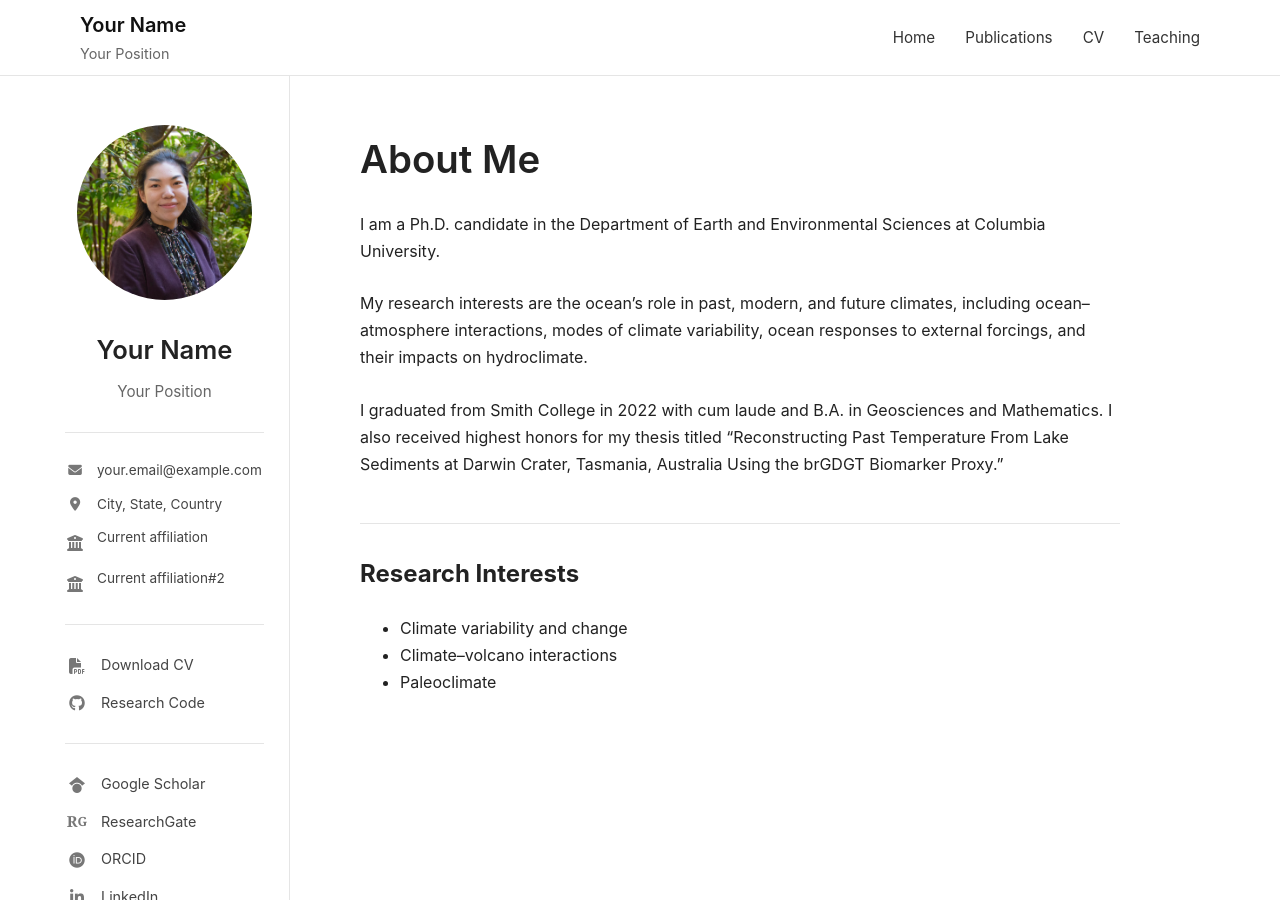
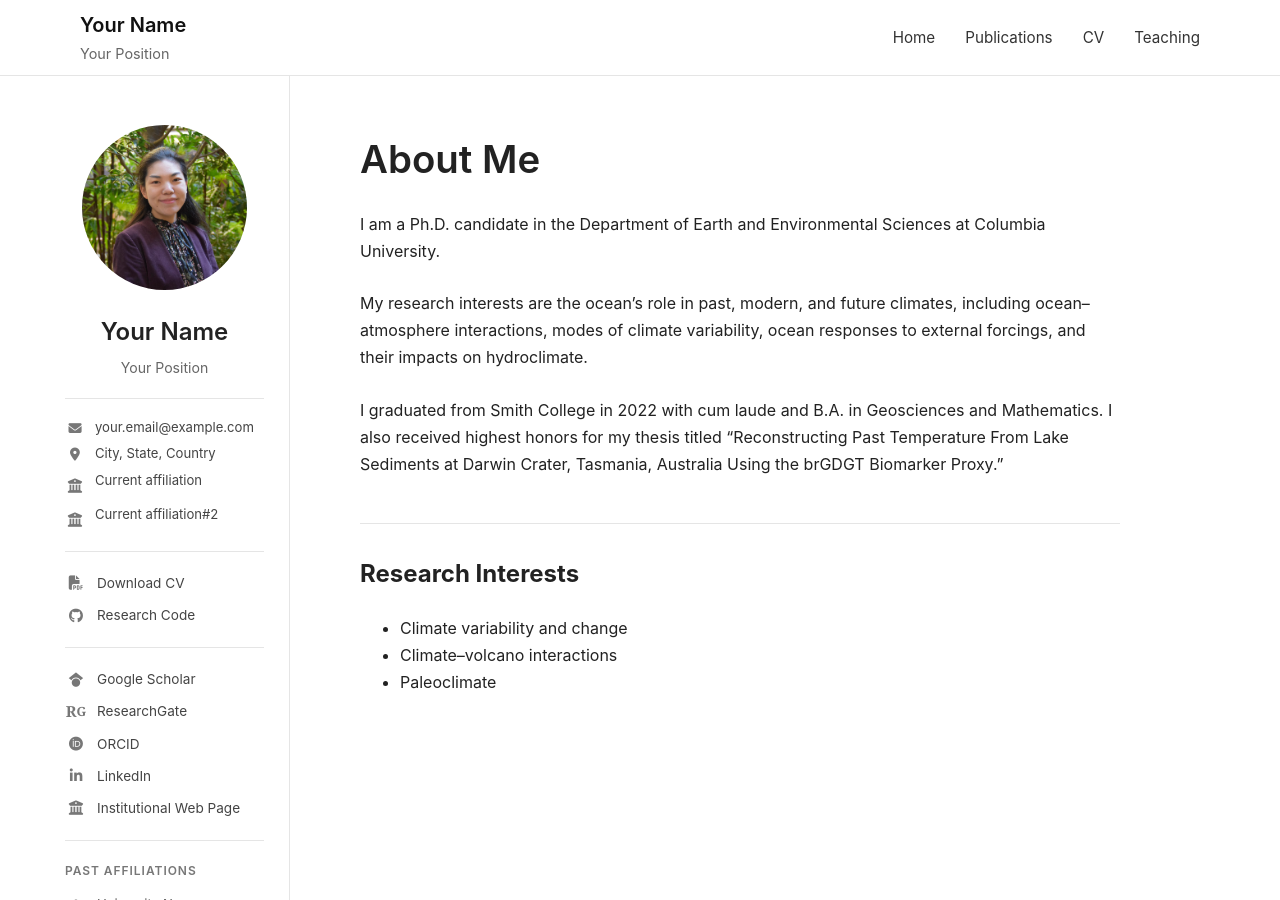
Before and after one commit to isugiura/isugiura.github.io, a Jekyll site: the page built from index.md, in a window 1280 px wide and 900 px high. Built offline with Jekyll 4.4.1, drawn with Linux system fonts in a browser that asks for light colours.

Commit message:
Update style.scss

```diff
--- a/assets/css/style.scss
+++ b/assets/css/style.scss
@@ -131,30 +131,30 @@ body {
 }
 
 .profile-photo {
-  width: 175px;
-  height: 175px;
+  width: 165px;
+  height: 165px;
 
   object-fit: cover;
 
   border-radius: 50%;
 
-  margin-bottom: 20px;
+  margin-bottom: 14px;
 }
 
 .sidebar h2 {
   margin: 0;
 
-  font-size: 1.6rem;
+  font-size: 1.5rem;
   font-weight: 600;
 }
 
 .position {
-  margin-top: 8px;
+  margin: 5px 0 0;
 
   color: #666;
 
-  font-size: 0.95rem;
-  line-height: 1.6;
+  font-size: 0.88rem;
+  line-height: 1.4;
 }
 
 
@@ -167,7 +167,7 @@ body {
 
   background: #e5e5e5;
 
-  margin: 28px 0;
+  margin: 20px 0;
 }
 
 
@@ -179,7 +179,7 @@ body {
   display: flex;
   flex-direction: column;
 
-  gap: 14px;
+  gap: 9px;
 
   text-align: left;
 }
@@ -189,15 +189,15 @@ body {
   display: flex;
   align-items: flex-start;
 
-  gap: 12px;
+  gap: 10px;
 
   color: #444;
 
   text-decoration: none;
 
-  font-size: 0.85rem;
+  font-size: 0.82rem;
 
-  line-height: 1.45;
+  line-height: 1.35;
 }
 
 .contact-info a:hover {
@@ -248,7 +248,7 @@ body {
   display: flex;
   flex-direction: column;
 
-  gap: 13px;
+  gap: 9px;
 
   text-align: left;
 }
@@ -257,13 +257,13 @@ body {
   display: flex;
   align-items: center;
 
-  gap: 12px;
+  gap: 10px;
 
   color: #444;
 
   text-decoration: none;
 
-  font-size: 0.9rem;
+  font-size: 0.85rem;
 
   transition: color 0.15s ease;
 }
@@ -281,7 +281,7 @@ body {
   display: flex;
   flex-direction: column;
 
-  gap: 13px;
+  gap: 9px;
 
   text-align: left;
 }
@@ -290,13 +290,13 @@ body {
   display: flex;
   align-items: center;
 
-  gap: 12px;
+  gap: 10px;
 
   color: #444;
 
   text-decoration: none;
 
-  font-size: 0.9rem;
+  font-size: 0.85rem;
 
   transition: color 0.15s ease;
 }
@@ -311,8 +311,8 @@ body {
    ========================= */
 
 .icon {
-  width: 24px;
-  height: 24px;
+  width: 22px;
+  height: 22px;
 
   display: inline-flex;
 
@@ -321,7 +321,7 @@ body {
 
   color: #777;
 
-  font-size: 1rem;
+  font-size: 0.9rem;
 
   flex-shrink: 0;
 }
@@ -347,7 +347,7 @@ body {
   display: flex;
   flex-direction: column;
 
-  gap: 13px;
+  gap: 8px;
 
   text-align: left;
 }
@@ -356,22 +356,19 @@ body {
   display: flex;
   align-items: flex-start;
 
-  gap: 12px;
+  gap: 10px;
 
   color: #555;
 
-  font-size: 0.85rem;
+  font-size: 0.82rem;
 
-  line-height: 1.45;
-}
-
-.past-affiliations .icon {
-  margin-top: 1px;
+  line-height: 1.35;
 }
 
 .past-affiliations small {
   color: #888;
-  font-size: 0.8rem;
+
+  font-size: 0.75rem;
 }
 
 
```
